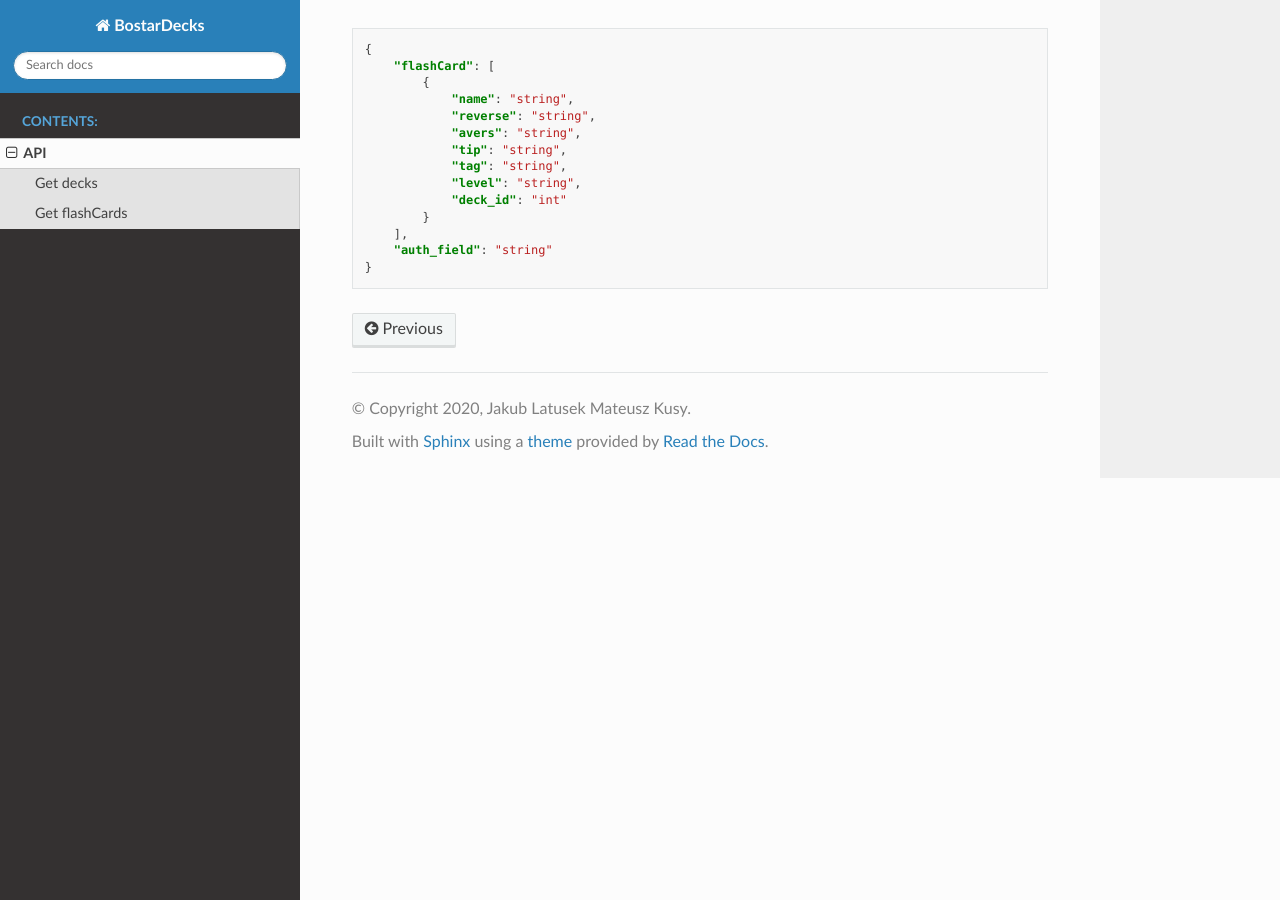
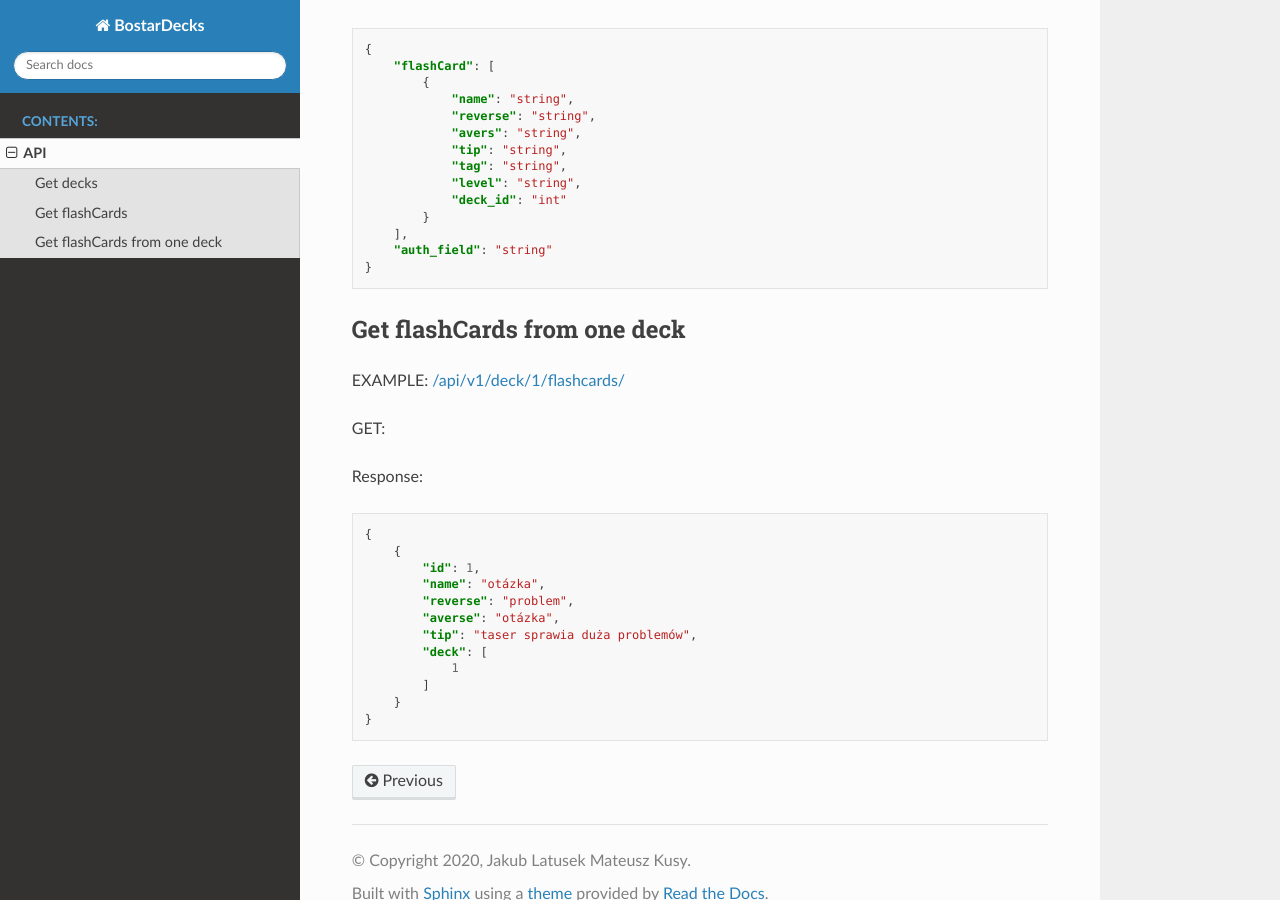
Before and after one commit to BarskiTeam/BostarDecksWeb, a Sphinx documentation site: the page built from docs/api.rst, in a window 1280 px wide and 900 px high, scrolled down 750 px. Built offline with Sphinx 7.4.7 and the Read the Docs theme 2.0.0, drawn with Linux system fonts in a browser that asks for light colours.

Commit message:
[ISS-63] docs/api.rst - documentation new view
Signed-off-by: Hamilkar247 <adonnibal96@gmail.com>

```diff
--- a/docs/api.rst
+++ b/docs/api.rst
@@ -47,3 +47,28 @@ Response:
         ],
         "auth_field": "string"
     }
+
+
+Get flashCards from one deck
+****************************
+EXAMPLE:
+`</api/v1/deck/1/flashcards/>`_
+
+GET:
+
+Response:
+
+.. code-block:: json
+
+    {
+        {
+            "id": 1,
+            "name": "otázka",
+            "reverse": "problem",
+            "averse": "otázka",
+            "tip": "taser sprawia duża problemów",
+            "deck": [
+                1
+            ]
+        }
+    }
```
